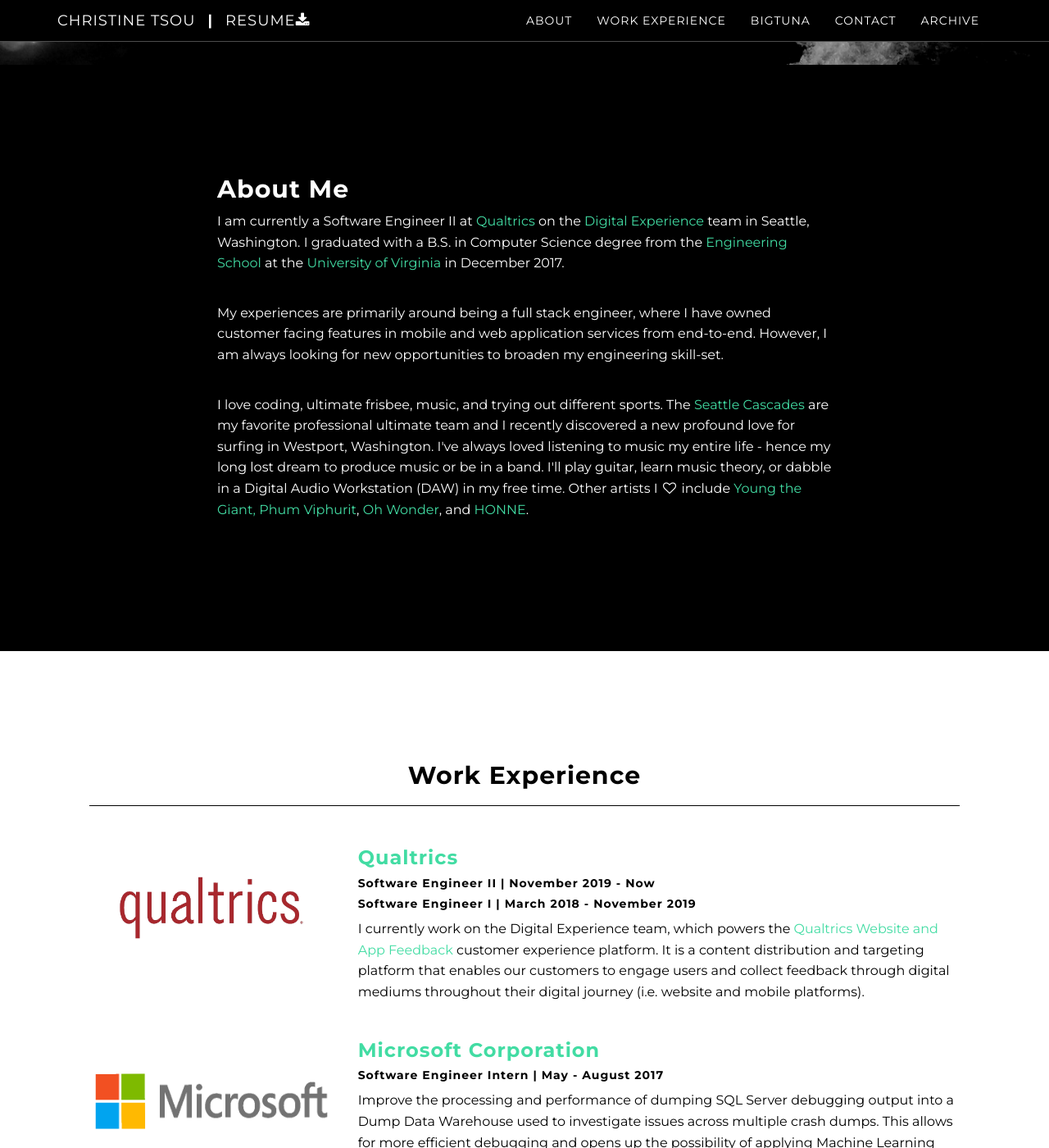
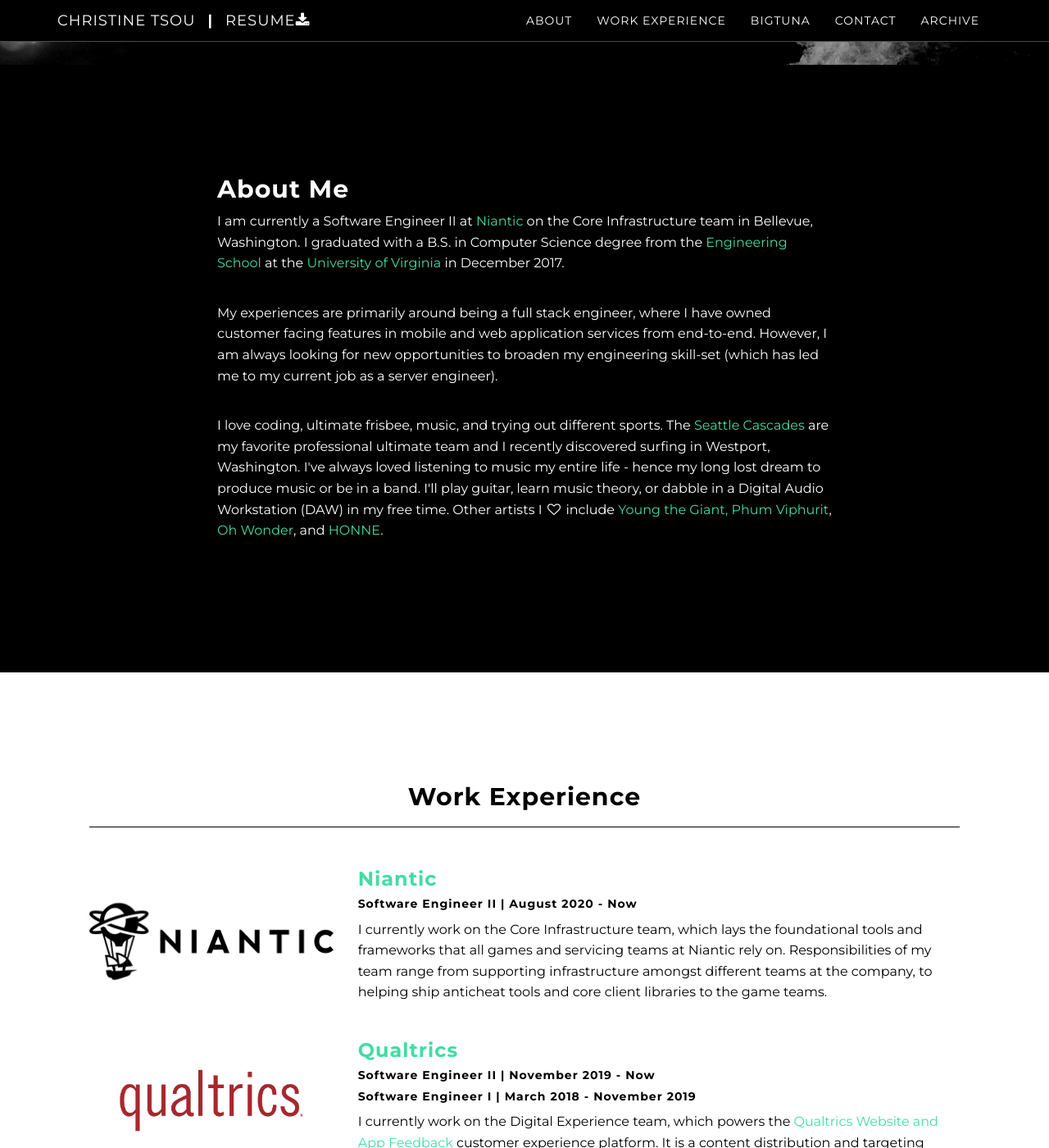
Before and after one commit to cyt3ea/cyt3ea.github.io, a Jekyll site: the page built from index.html, in a window 1280 px wide and 1400 px high, scrolled down 591 px. Shown: the whole window at 82% size. Built offline with Jekyll 4.4.1, drawn with Linux system fonts in a browser that asks for light colours; nearby versions of some CDN libraries.

Commit message:
Add Niantic to list of experiences and about section

```diff
--- a/_layouts/default.html
+++ b/_layouts/default.html
@@ -45,7 +45,7 @@
                   <span class="light">Christine Tsou</span>
                 </a>
                 <a class="navbar-brand page-scroll" href="#page-top">|</a>
-                <a class="navbar-brand page-scroll" href="/2020_RESUME_CTSOU_full.pdf" target="_blank">
+                <a class="navbar-brand page-scroll" href="/20210512_RESUME_CTSOU_full.pdf" target="_blank">
                   <span class="light">resume<i class="fa fa-download"></i></span>
                 </a>
             </div>
@@ -110,9 +110,9 @@
         <div class="row">
             <div class="col-lg-8 col-lg-offset-2">
                 <h2>About Me</h2>
-                <p>I am currently a Software Engineer II at <a href="https://www.qualtrics.com/">Qualtrics</a> on the <a href="https://www.qualtrics.com/customer-experience/digital/">Digital Experience</a> team in Seattle, Washington. I graduated with a B.S. in Computer Science degree from the <a href="http://www.seas.virginia.edu/"> Engineering School </a> at the <a href="https://www.virginia.edu/">University of Virginia</a> in December 2017. </p>
-                <p>My experiences are primarily around being a full stack engineer, where I have owned customer facing features in mobile and web application services from end-to-end. However, I am always looking for new opportunities to broaden my engineering skill-set.</p>
-                <p>I love coding, ultimate frisbee, music, and trying out different sports. The <a href="http://www.seattlecascades.com/">Seattle Cascades</a> are my favorite professional ultimate team and I recently discovered a new profound love for surfing in Westport, Washington. I've always loved listening to music my entire life - hence my long lost dream to produce music or be in a band. I'll play guitar, learn music theory, or dabble in a Digital Audio Workstation (DAW) in my free time. Other artists I <i class="fa fa-heart-o fa-fw"></i> include <a href="http://www.youngthegiant.com/">Young the Giant, <a href="https://phumviphurit.bandcamp.com/">Phum Viphurit</a>, <a href="http://ohwondermusic.com/">Oh Wonder</a>, and <a href="http://hellohonne.com/">HONNE</a>. </p>
+                <p>I am currently a Software Engineer II at <a href="https://nianticlabs.com/en/">Niantic</a> on the Core Infrastructure team in Bellevue, Washington. I graduated with a B.S. in Computer Science degree from the <a href="http://www.seas.virginia.edu/"> Engineering School </a> at the <a href="https://www.virginia.edu/">University of Virginia</a> in December 2017. </p>
+                <p>My experiences are primarily around being a full stack engineer, where I have owned customer facing features in mobile and web application services from end-to-end. However, I am always looking for new opportunities to broaden my engineering skill-set (which has led me to my current job as a server engineer).</p>
+                <p>I love coding, ultimate frisbee, music, and trying out different sports. The <a href="http://www.seattlecascades.com/">Seattle Cascades</a> are my favorite professional ultimate team and I recently discovered surfing in Westport, Washington. I've always loved listening to music my entire life - hence my long lost dream to produce music or be in a band. I'll play guitar, learn music theory, or dabble in a Digital Audio Workstation (DAW) in my free time. Other artists I <i class="fa fa-heart-o fa-fw"></i> include <a href="http://www.youngthegiant.com/">Young the Giant, <a href="https://phumviphurit.bandcamp.com/">Phum Viphurit</a>, <a href="http://ohwondermusic.com/">Oh Wonder</a>, and <a href="http://hellohonne.com/">HONNE</a>. </p>
             </div>
         </div>
     </section>
@@ -126,6 +126,21 @@
             </div>
         </div>
         <br>
+
+        <!-- Niantic -->
+        <div class="row">
+            <div class="col-md-3 col-md-offset-1">
+                <a href="https://nianticlabs.com/en/">
+                    <img class="img-responsive" src="img/work/niantic.png" alt="">
+                </a>
+            </div>
+            <div class="col-md-7">
+                <a href="https://nianticlabs.com/en/"><h3>Niantic</h3></a>
+                <h5>Software Engineer II | August 2020 - Now</h5>
+                <p>I currently work on the Core Infrastructure team, which lays the foundational tools and frameworks that all games and servicing teams at Niantic rely on. Responsibilities of my team range from supporting  infrastructure amongst different teams at the company, to helping ship anticheat tools and core client libraries to the game teams.</p>
+            </div>
+        </div>
+        <!-- /.row -->
 
         <!-- Qualtrics -->
         <div class="row">
```
Also changed, not shown: img/work/niantic.png (added), 2 other files.
